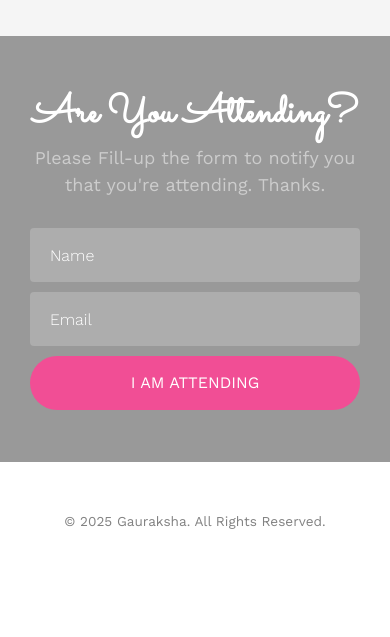
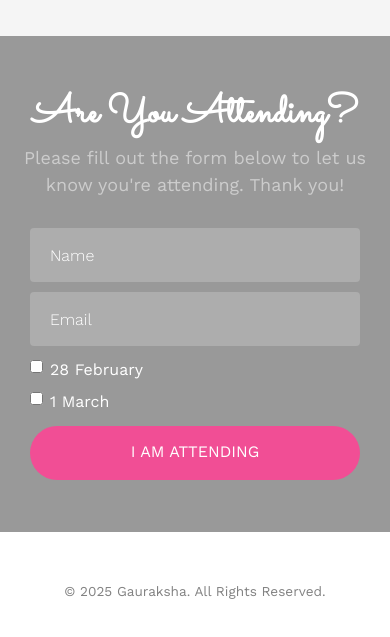
Before and after one commit to gauraksha-union/gauraksha-union.github.io, a plain HTML site: page gallery.html in a window 390 px wide. Shown: the part 5533-6170 px from the top of the page. Before the commit the page ends 6134 px from the top, so only its background shows below. Drawn offline with nearby package versions, Linux system fonts and the light colour scheme; files whose address does not match are found by name.

Commit message:
Update gallery.html

```diff
--- a/gallery.html
+++ b/gallery.html
@@ -279,25 +279,41 @@
 					<div class="row animate-box">
 						<div class="col-md-8 col-md-offset-2 text-center fh5co-heading">
 							<h2>Are You Attending?</h2>
-							<p>Please Fill-up the form to notify you that you're attending. Thanks.</p>
+							<p>Please fill out the form below to let us know you're attending. Thank you!</p>
 						</div>
 					</div>
 					<div class="row animate-box">
 						<div class="col-md-10 col-md-offset-1">
-							<form class="form-inline">
+							<form action="https://formspree.io/f/xkggprqw" method="POST" class="form-inline">
 								<div class="col-md-4 col-sm-4">
 									<div class="form-group">
 										<label for="name" class="sr-only">Name</label>
-										<input type="name" class="form-control" id="name" placeholder="Name">
+										<input type="text" class="form-control" name="name" id="name" placeholder="Name" required>
 									</div>
 								</div>
 								<div class="col-md-4 col-sm-4">
 									<div class="form-group">
 										<label for="email" class="sr-only">Email</label>
-										<input type="email" class="form-control" id="email" placeholder="Email">
+										<input type="email" class="form-control" name="email" id="email" placeholder="Email" required>
 									</div>
 								</div>
+								<!-- Dates section: Adjusting layout to align properly -->
 								<div class="col-md-4 col-sm-4">
+									<div class="form-group">
+										<label for="dates" class="sr-only">Dates</label>
+										<div class="checkbox">
+											<label>
+												<input type="checkbox" name="dates[]" value="28 February"> <span style="color:white">28 February</span>
+											</label>
+											</div>
+											<div class="checkbox">
+											<label>
+												<input type="checkbox" name="dates[]" value="1 March"> <span style="color:white">1 March</span>
+											</label>
+										</div>
+									</div>
+								</div>
+								<div class="col-md-12">
 									<button type="submit" class="btn btn-default btn-block">I am Attending</button>
 								</div>
 							</form>
```
